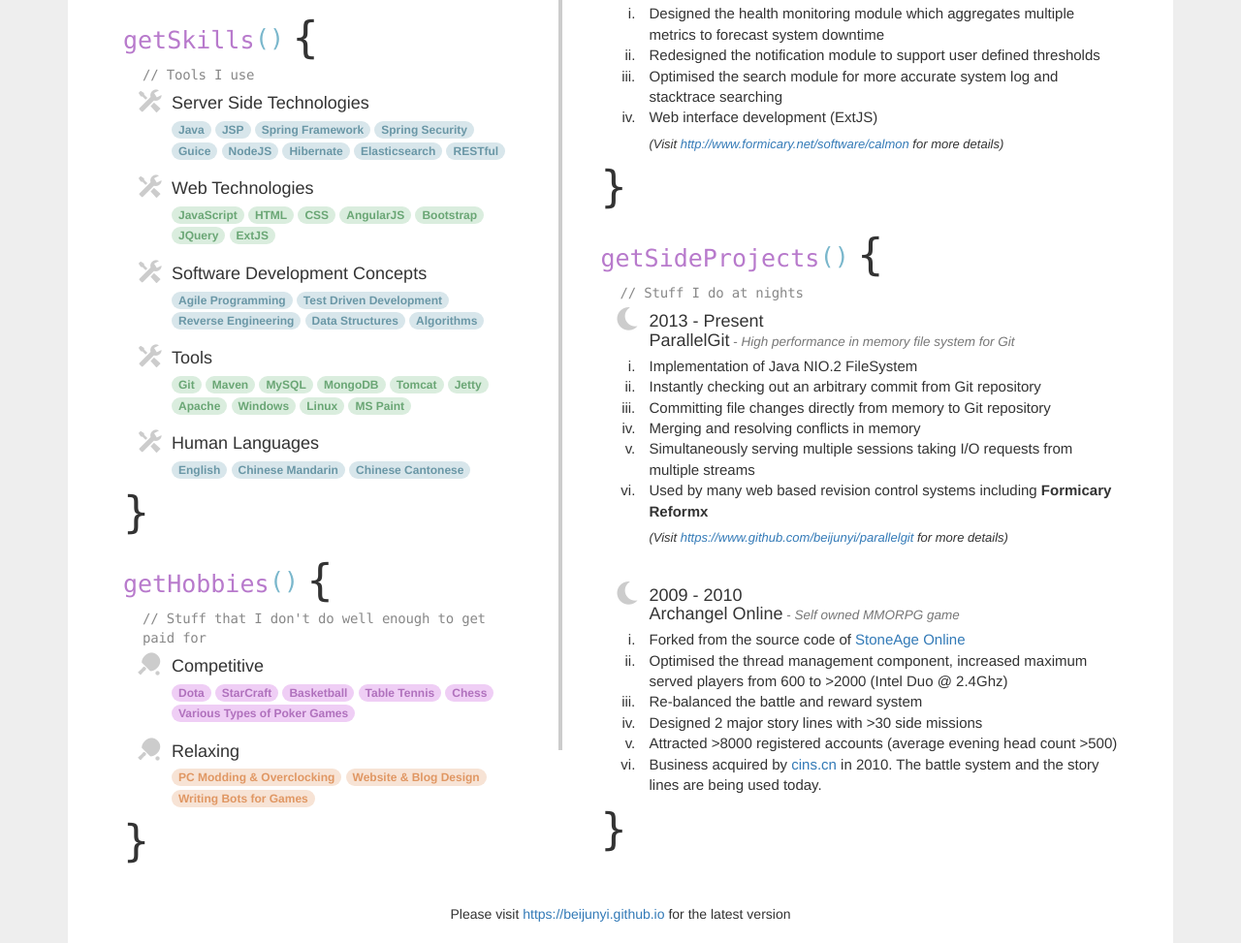
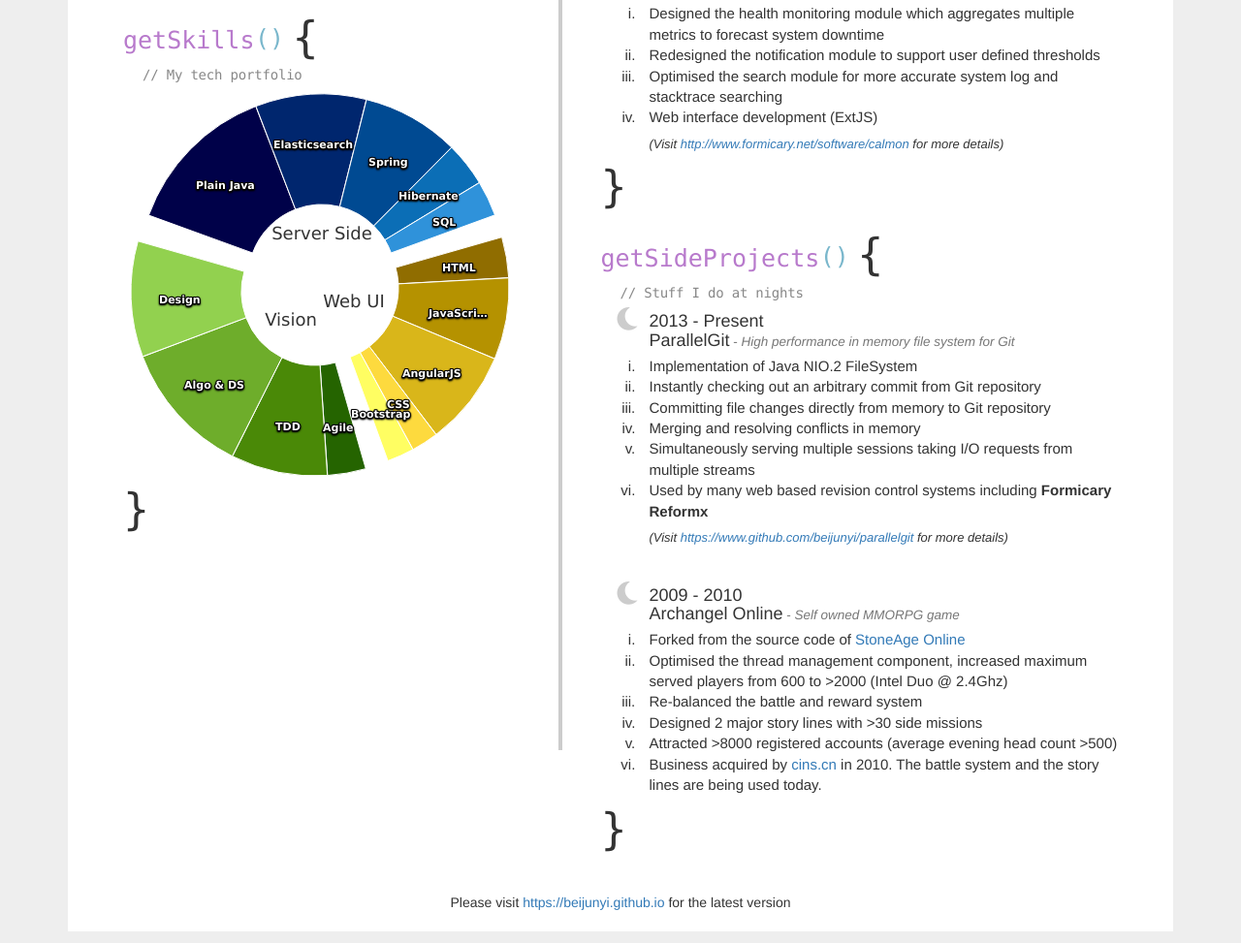
Before and after one commit to beijunyi/beijunyi.github.io, a plain HTML site: page index.html in a window 1280 px wide. Shown: the part 696-1669 px from the top of the page at 97% size. Drawn offline with nearby package versions, Linux system fonts and the light colour scheme; some packages are replaced by stand-ins of ours; a script that the page names is missing.

Commit message:
pie chart

```diff
--- a/index.html
+++ b/index.html
@@ -25,11 +25,14 @@
 <script src="https://cdnjs.cloudflare.com/ajax/libs/angular.js/1.5.0-rc.0/angular.min.js"></script>
 <script src="https://cdnjs.cloudflare.com/ajax/libs/angular.js/1.5.0-rc.0/angular-route.min.js"></script>
 <script src="https://cdnjs.cloudflare.com/ajax/libs/angular-ui-bootstrap/0.14.3/ui-bootstrap-tpls.min.js"></script>
+<script src="https://cdnjs.cloudflare.com/ajax/libs/highcharts/4.2.5/highcharts.js"></script>
 <script src="scripts/app.js"></script>
 <script src="scripts/cv.js"></script>
 <script src="scripts/nav.js"></script>
+<script src="scripts/skills.js"></script>
 <script src="scripts/services/printer-service.js"></script>
 <script src="scripts/directives/cv-header.js"></script>
+<script src="scripts/directives/cv-piechart.js"></script>
 <script src="scripts/directives/cv-section.js"></script>
 <script src="scripts/filters/decode.js"></script>
 <script src="scripts/filters/hash.js"></script>
--- a/partials/cv.html
+++ b/partials/cv.html
@@ -37,101 +37,14 @@
           </cv-section-body>
         </cv-section>
       </div>
-      <div id="cv-skills">
+      <div id="cv-skills" ng-controller="SkillsCtrl">
         <cv-section>
           <cv-section-title>getSkills</cv-section-title>
-          <cv-section-description>Tools I use</cv-section-description>
+          <cv-section-description>My tech portfolio</cv-section-description>
           <cv-section-body>
-            <ul class="cv-section-list-major">
-              <li>
-                <h4>Server Side Technologies</h4>
-                <p>
-                  <span class="badge badge-blue">Java</span>
-                  <span class="badge badge-blue">JSP</span>
-                  <span class="badge badge-blue">Spring Framework</span>
-                  <span class="badge badge-blue">Spring Security</span>
-                  <span class="badge badge-blue">Guice</span>
-                  <span class="badge badge-blue">NodeJS</span>
-                  <span class="badge badge-blue">Hibernate</span>
-                  <span class="badge badge-blue">Elasticsearch</span>
-                  <span class="badge badge-blue">RESTful</span>
-                </p>
-              </li>
-              <li>
-                <h4>Web Technologies</h4>
-                <p>
-                  <span class="badge badge-green">JavaScript</span>
-                  <span class="badge badge-green">HTML</span>
-                  <span class="badge badge-green">CSS</span>
-                  <span class="badge badge-green">AngularJS</span>
-                  <span class="badge badge-green">Bootstrap</span>
-                  <span class="badge badge-green">JQuery</span>
-                  <span class="badge badge-green">ExtJS</span>
-                </p>
-              </li>
-              <li>
-                <h4>Software Development Concepts</h4>
-                <p>
-                  <span class="badge badge-blue">Agile Programming</span>
-                  <span class="badge badge-blue">Test Driven Development</span>
-                  <span class="badge badge-blue">Reverse Engineering</span>
-                  <span class="badge badge-blue">Data Structures</span>
-                  <span class="badge badge-blue">Algorithms</span>
-                </p>
-              </li>
-              <li>
-                <h4>Tools</h4>
-                <p>
-                  <span class="badge badge-green">Git</span>
-                  <span class="badge badge-green">Maven</span>
-                  <span class="badge badge-green">MySQL</span>
-                  <span class="badge badge-green">MongoDB</span>
-                  <span class="badge badge-green">Tomcat</span>
-                  <span class="badge badge-green">Jetty</span>
-                  <span class="badge badge-green">Apache</span>
-                  <span class="badge badge-green">Windows</span>
-                  <span class="badge badge-green">Linux</span>
-                  <span class="badge badge-green">MS Paint</span>
-                </p>
-              </li>
-              <li>
-                <h4>Human Languages</h4>
-                <p>
-                  <span class="badge badge-blue">English</span>
-                  <span class="badge badge-blue">Chinese Mandarin</span>
-                  <span class="badge badge-blue">Chinese Cantonese</span>
-                </p>
-              </li>
-            </ul>
-          </cv-section-body>
-        </cv-section>
-      </div>
-      <div id="cv-hobbies">
-        <cv-section>
-          <cv-section-title>getHobbies</cv-section-title>
-          <cv-section-description>Stuff that I don't do well enough to get paid for</cv-section-description>
-          <cv-section-body>
-            <ul class="cv-section-list-major">
-              <li>
-                <h4>Competitive</h4>
-                <p>
-                  <span class="badge badge-purple">Dota</span>
-                  <span class="badge badge-purple">StarCraft</span>
-                  <span class="badge badge-purple">Basketball</span>
-                  <span class="badge badge-purple">Table Tennis</span>
-                  <span class="badge badge-purple">Chess</span>
-                  <span class="badge badge-purple">Various Types of Poker Games</span>
-                </p>
-              </li>
-              <li>
-                <h4>Relaxing</h4>
-                <p>
-                  <span class="badge badge-orange">PC Modding & Overclocking</span>
-                  <span class="badge badge-orange">Website & Blog Design</span>
-                  <span class="badge badge-orange">Writing Bots for Games</span>
-                </p>
-              </li>
-            </ul>
+            <cv-piechart data="serverData" options="serverOptions"></cv-piechart>
+            <cv-piechart data="webData" options="webOptions" style="margin-top: -390px; margin-left: 3px;"></cv-piechart>
+            <cv-piechart data="othersData" options="othersOptions" style="margin-top: -396px; margin-left: -7px;"></cv-piechart>
           </cv-section-body>
         </cv-section>
       </div>
--- a/resources/style/screen.css
+++ b/resources/style/screen.css
@@ -201,9 +201,6 @@ ul.cv-section-list-minor>li {
 #cv-skills ul.cv-section-list-major>li:before {
   content: "\e281";
 }
-#cv-hobbies ul.cv-section-list-major>li:before {
-  content: "\e315";
-}
 
 /* cv-separator */
 #cv-separator {
--- /dev/null
+++ b/scripts/directives/cv-piechart.js
@@ -0,0 +1,61 @@
+app.directive('cvPiechart', function() {
+  return {
+    restrict: 'E',
+    template: '<div></div>',
+    replace: true,
+    scope: {
+      options: '=?',
+      title: '=?',
+      data: '=?'
+    },
+    link: function (scope, element) {
+      scope.data = scope.data || [];
+      scope.title = scope.title || 'Untitled';
+      var options = angular.merge({}, {
+        credits: {
+          enabled: false
+        },
+        chart: {
+          backgroundColor: 'rgba(0, 0, 0, 0)',
+          plotBackgroundColor: null,
+          plotBorderWidth: 0,
+          plotShadow: false,
+          margin: [0, 0, 0, 0],
+          spacingBottom: 0,
+          spacingTop: 0,
+          spacingLeft: 0,
+          spacingRight: 0
+        },
+        title: {
+          text: scope.title,
+          align: 'center',
+          verticalAlign: 'middle'
+        },
+        plotOptions: {
+          pie: {
+            allowPointSelect: false,
+            animation: false,
+            dataLabels: {
+              enabled: true,
+              distance: -50,
+              style: {
+                fontWeight: 'bold',
+                color: 'white',
+                textShadow: '0px 1px 2px black'
+              }
+            },
+            center: ['50%', '50%']
+          }
+        },
+        series: [{
+          size: '100%',
+          type: 'pie',
+          name: scope.title,
+          innerSize: '40%',
+          data: scope.data
+        }]
+      }, scope.options);
+      Highcharts.chart(element[0], options);
+    }
+  };
+});
--- /dev/null
+++ b/scripts/skills.js
@@ -0,0 +1,97 @@
+app.controller('SkillsCtrl', function($scope) {
+
+  function makeColors(base, max, offset, multiplier) {
+    var colors = [];
+    max = max || 10;
+    offset = offset || -3;
+    multiplier = multiplier || 1 / 7;
+    for(var i = 0; i < max; i++) {
+      colors.push(Highcharts.Color(base).brighten((i + offset) * multiplier).get());
+    }
+    return colors;
+  }
+
+  $scope.serverData = [
+    ['Plain Java', 35],
+    ['Elasticsearch', 25],
+    ['Spring', 22],
+    ['Hibernate', 10],
+    ['SQL', 8]
+  ];
+
+  $scope.serverOptions = {
+    chart: {
+      width: 410,
+      height: 400
+    },
+    title: {
+      text: 'Server Side',
+      x: 0,
+      y: -30
+    },
+    plotOptions: {
+      pie: {
+        startAngle: -70,
+        endAngle: 70,
+        colors: makeColors('rgb(11, 110, 182)'),
+        center: ['50%', '50%']
+      }
+    }
+  };
+
+  $scope.webData = [
+    ['HTML', 15],
+    ['JavaScript', 30],
+    ['AngularJS', 35],
+    ['CSS', 10],
+    ['Bootstrap', 10]
+  ];
+
+  $scope.webOptions = {
+    chart: {
+      width: 410,
+      height: 400
+    },
+    title: {
+      text: 'Web UI',
+      x: 30,
+      y: 30
+    },
+    plotOptions: {
+      pie: {
+        startAngle: 74,
+        endAngle: 160,
+        colors: makeColors('rgb(253, 218, 62)'),
+        center: ['50%', '50%']
+      }
+    }
+  };
+
+  $scope.othersData = [
+    ['Agile', 10],
+    ['TDD', 25],
+    ['Algo & DS', 35],
+    ['Design', 30]
+  ];
+
+  $scope.othersOptions = {
+    chart: {
+      width: 410,
+      height: 400
+    },
+    title: {
+      text: 'Vision',
+      x: -25,
+      y: 45
+    },
+    plotOptions: {
+      pie: {
+        startAngle: 164,
+        endAngle: 286,
+        colors: makeColors('rgb(146, 209, 79)'),
+        center: ['50%', '50%']
+      }
+    }
+  };
+
+});
```
